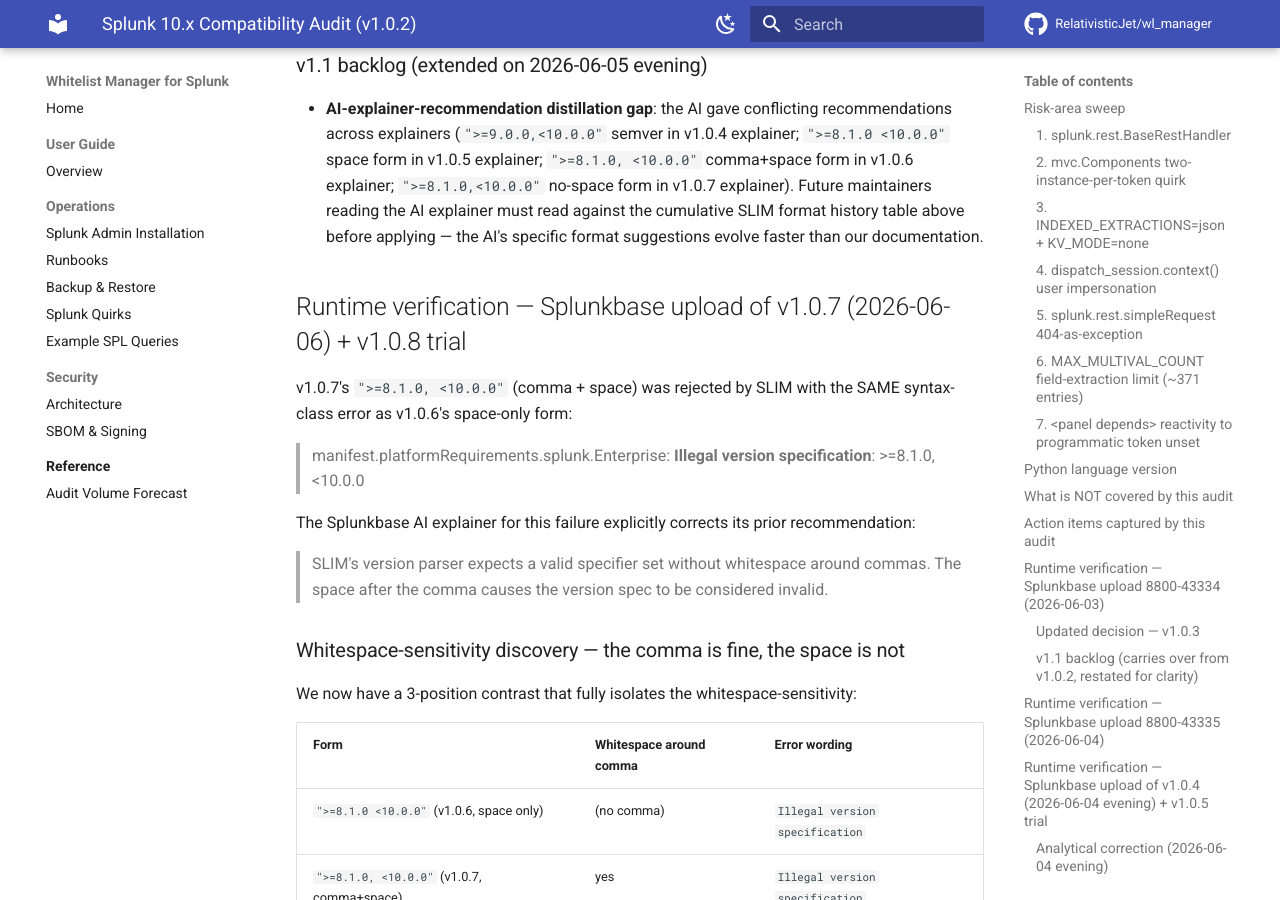
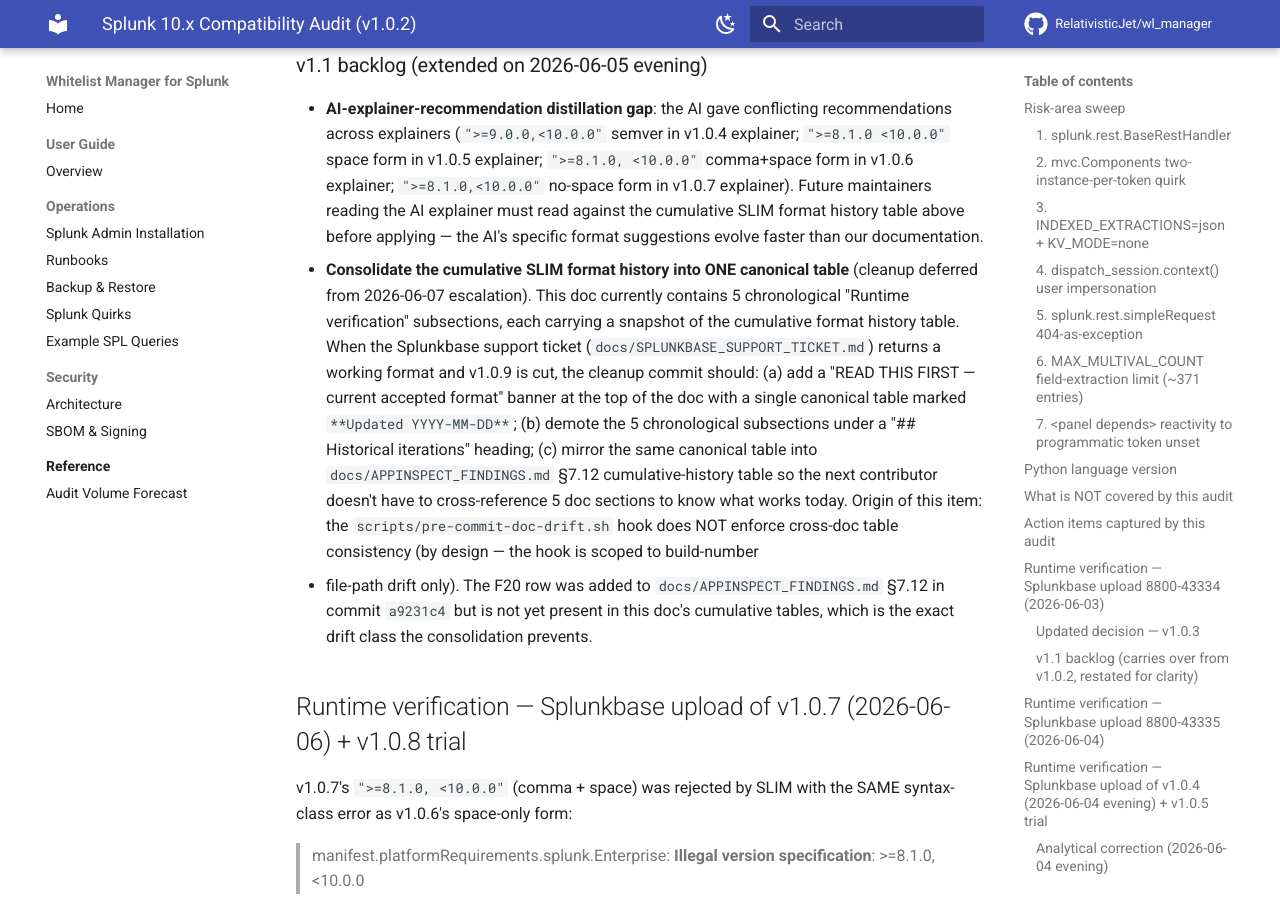
Before and after one commit to RelativisticJet/wl_manager, an MkDocs documentation site: the page built from docs/SPLUNK_10_COMPATIBILITY.md, in a window 1280 px wide and 900 px high, scrolled down 15783 px. Built offline with MkDocs 1.6.1 and Material for MkDocs 9.7.7, drawn with Linux system fonts in a browser that asks for light colours; comment, search, counter and statistics services are not loaded.

Commit message:
docs(hook,compat): document doc-drift hook scope + queue table consolidation
Two small targeted edits responding to the 2026-06-07 question "why
didn't our doc-drift hook handle the F20 mirroring gap?":

1. scripts/pre-commit-doc-drift.sh header: added an explicit "Does
   NOT enforce" section listing four out-of-scope drift classes. The
   hook is scoped to build-number + file-path drift only — the
   2026-04-19 incident class it was built for. Cross-document table
   consistency (F20 present in APPINSPECT_FINDINGS but missing from
   SPLUNK_10_COMPATIBILITY), schema-shape consistency, section
   presence, and numeric-fact-other-than-build-number drift all
   require structured data not regex. This prevents the next
   contributor from assuming "we have a doc-drift hook so doc-drift
   is solved" — a category error I made in the 2026-06-07
   Additional Thoughts entry.

2. docs/SPLUNK_10_COMPATIBILITY.md "v1.1 backlog (extended on
   2026-06-05 evening)" section: added a backlog item to consolidate
   the 5 chronological "Runtime verification" subsections into ONE
   canonical "READ THIS FIRST" table when the Splunkbase support
   ticket triggers v1.0.9. Origin and acceptance criteria documented
   inline. References the hook's scope-limitation note so future
   maintainers see the connection.

No code changes. No new tag. No new release. v1.0.8 stays as the
latest Splunkbase artifact awaiting the publisher support response
per 59c62ee.

Verification:
- bash scripts/pre-commit-doc-drift.sh -> OK (50 docs vs build 678)

```diff
--- a/docs/SPLUNK_10_COMPATIBILITY.md
+++ b/docs/SPLUNK_10_COMPATIBILITY.md
@@ -656,6 +656,26 @@
   cumulative SLIM format history table above before applying — the
   AI's specific format suggestions evolve faster than our
   documentation.
+- **Consolidate the cumulative SLIM format history into ONE canonical
+  table** (cleanup deferred from 2026-06-07 escalation). This doc
+  currently contains 5 chronological "Runtime verification"
+  subsections, each carrying a snapshot of the cumulative format
+  history table. When the Splunkbase support ticket
+  (`docs/SPLUNKBASE_SUPPORT_TICKET.md`) returns a working format and
+  v1.0.9 is cut, the cleanup commit should: (a) add a "READ THIS
+  FIRST — current accepted format" banner at the top of the doc with
+  a single canonical table marked `**Updated YYYY-MM-DD**`; (b)
+  demote the 5 chronological subsections under a "## Historical
+  iterations" heading; (c) mirror the same canonical table into
+  `docs/APPINSPECT_FINDINGS.md` §7.12 cumulative-history table so
+  the next contributor doesn't have to cross-reference 5 doc
+  sections to know what works today. Origin of this item: the
+  `scripts/pre-commit-doc-drift.sh` hook does NOT enforce cross-doc
+  table consistency (by design — the hook is scoped to build-number
+  + file-path drift only). The F20 row was added to
+  `docs/APPINSPECT_FINDINGS.md` §7.12 in commit `a9231c4` but is
+  not yet present in this doc's cumulative tables, which is the
+  exact drift class the consolidation prevents.
 
 ## Runtime verification — Splunkbase upload of v1.0.7 (2026-06-06) + v1.0.8 trial
 
```
Also changed, not shown: 1 other file.
